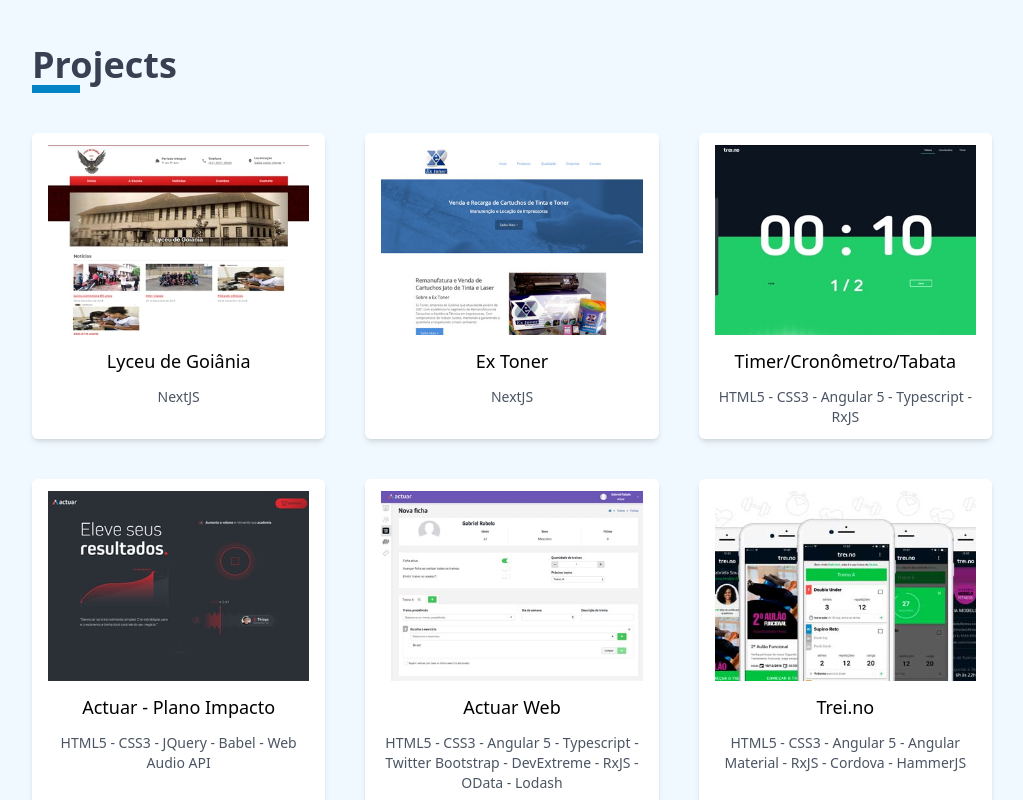
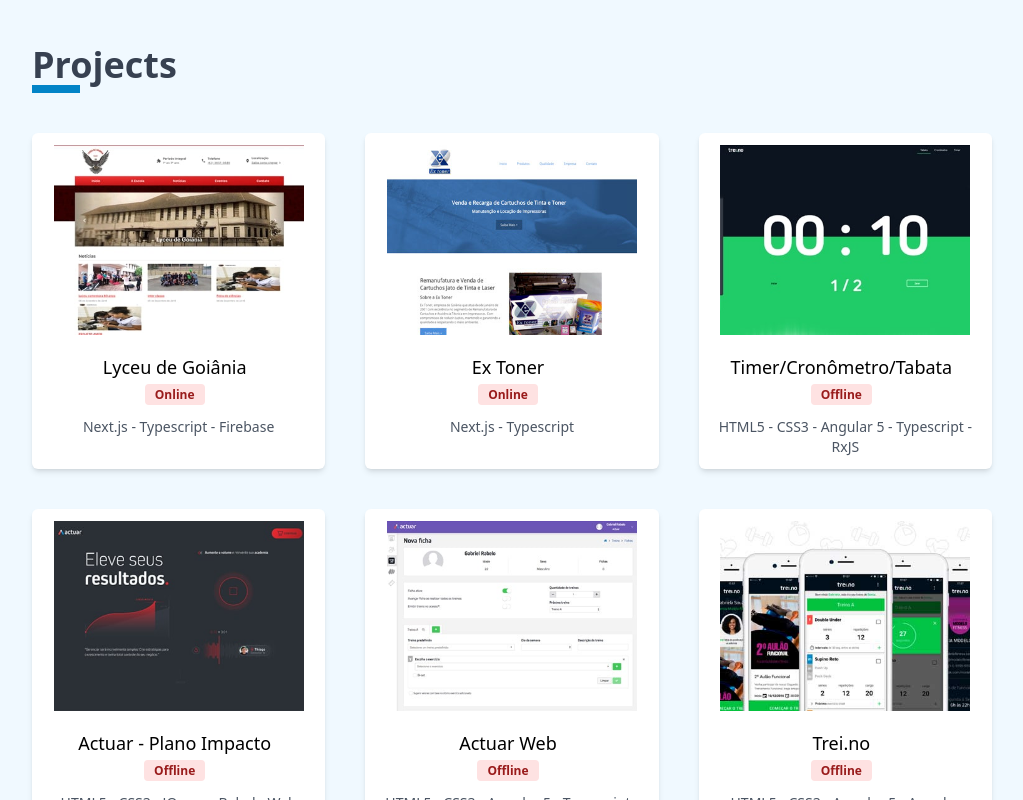
Before and after one commit to gabrielima/gabrielima.com, a Next.js app: page / in a window 1280 px wide. Shown: the part 880-1680 px from the top of the page, without its empty margins (128-1151 px from the left). Built offline with nearby package versions, Linux system fonts and the light colour scheme.

Commit message:
add resume

```diff
--- a/src/components/Home/Hero.tsx
+++ b/src/components/Home/Hero.tsx
@@ -1,7 +1,8 @@
 const styles = {
   hero: "max-w-7xl mx-auto lg:w-full pb-8 sm:pb-16 lg:pb-18 xl:pb-20 px-4 sm:px-6 lg:px-8 mt-10 sm:mt-12 md:mt-16 lg:mt-20 xl:mt-28",
   title: "text-4xl font-extrabold text-gray-900 sm:text-5xl md:text-6xl",
-  subtitle: "mt-3 text-base text-gray-500 sm:mt-5 sm:text-lg sm:max-w-xl mx-auto md:mt-5 md:text-xl",
+  subtitle:
+    "mt-3 text-base text-gray-500 sm:mt-5 sm:text-lg sm:max-w-xl mx-auto md:mt-5 md:text-xl",
   button:
     "w-full flex items-center justify-center px-8 py-3 border border-transparent text-base font-medium rounded-md",
   button1: "text-white bg-sky-600 hover:bg-sky-700 md:text-lg",
@@ -25,7 +26,11 @@
           </a>
         </div>
         <div className="mt-3 sm:mt-0 sm:ml-3">
-          <a href="#" className={`${styles.button} ${styles.button2}`}>
+          <a
+            href="/Resume - Gabriel de Lima Rabelo.pdf"
+            className={`${styles.button} ${styles.button2}`}
+            target="_blank"
+            rel="noreferrer">
             Resume
           </a>
         </div>
--- a/src/components/ProjectCard.tsx
+++ b/src/components/ProjectCard.tsx
@@ -5,18 +5,35 @@
   item: "flex flex-col text-center px-4 py-3 bg-white rounded-md shadow-md",
   itemDisabled: "pointer-events-none",
   img: "w-70%",
-  title: "mt-3 text-lg",
+  title: "mt-3 text-lg mr-2",
   stack: "mt-3 text-sm text-gray-600",
+  badge: "bg-red-100 text-red-800 text-xs font-semibold mr-2 px-2.5 py-0.5 rounded",
+  badgeDanger: "dark:bg-red-200 dark:text-red-900",
+  badgeSuccess: "dark:bg-green-200 dark:text-green-900",
 };
 
 const ProjectCard = ({ project }: any) => (
   <a
     href={project.link}
-    className={`${styles.item} ${!project.link && styles.itemDisabled}`}
+    className={`${styles.item} ${!project.online && styles.itemDisabled}`}
     target="_blank"
     rel="noopener nofollow">
-    <Image width={250} height={190} src={project.image} alt={project.name} className={styles.img} />
+    <div>
+      <Image
+        width={250}
+        height={190}
+        src={project.image}
+        alt={project.name}
+        className={styles.img}
+      />
+    </div>
     <span className={styles.title}>{project.name}</span>
+    <div>
+      <span
+        className={`${styles.badge} ${project.online ? styles.badgeSuccess : styles.badgeDanger}`}>
+        {project.online ? "Online" : "Offline"}
+      </span>
+    </div>
     <span className={styles.stack}>{project.stack.join(" - ")}</span>
   </a>
 );
--- a/src/data/projects.json
+++ b/src/data/projects.json
@@ -6,7 +6,7 @@
     "online": true,
     "gradient": ["#8e0e00", "#1f1c18"],
     "link": "https://lyceudegoiania.com.br",
-    "stack": ["NextJS"]
+    "stack": ["Next.js", "Typescript", "Firebase"]
   },
   {
     "name": "Ex Toner",
@@ -15,13 +15,13 @@
     "online": true,
     "gradient": ["#3a7bd5", "#3a6073"],
     "link": "http://extoner.com.br",
-    "stack": ["NextJS"]
+    "stack": ["Next.js", "Typescript"]
   },
   {
     "name": "Timer/Cronômetro/Tabata",
     "type": "Web Application",
     "image": "/projects/actuar/timers.jpg",
-    "online": true,
+    "online": false,
     "gradient": ["#093028", "#237a57"],
     "link": "http://trei.no/timer",
     "stack": ["HTML5", "CSS3", "Angular 5", "Typescript", "RxJS"]
@@ -39,7 +39,7 @@
     "name": "Actuar Web",
     "type": "Web Application",
     "image": "/projects/actuar/actuar-web.jpg",
-    "online": true,
+    "online": false,
     "gradient": ["#41295a", "#2f0743"],
     "link": "https://actuar.com",
     "stack": [
@@ -58,7 +58,7 @@
     "name": "Trei.no",
     "type": "Hybrid Mobile Application",
     "image": "/projects/actuar/treino.jpg",
-    "online": true,
+    "online": false,
     "gradient": ["#09714b", "#092917"],
     "link": "https://trei.no",
     "stack": ["HTML5", "CSS3", "Angular 5", "Angular Material", "RxJS", "Cordova", "HammerJS"]
@@ -67,7 +67,7 @@
     "name": "Afig",
     "type": "Web Application",
     "image": "/projects/actuar/afig.jpg",
-    "online": true,
+    "online": false,
     "gradient": ["#11998e", "#38ef7d"],
     "link": "https://afig.actuar.com",
     "stack": [
@@ -121,7 +121,7 @@
     "name": "Bus Gyn",
     "type": "Progressive Web App",
     "image": "/projects/bus-gyn/bus-gyn.jpg",
-    "online": true,
+    "online": false,
     "gradient": ["#fe8c00", "#f83600"],
     "link": "http://gabrielima.github.io/bus-gyn",
     "stack": ["HTML5", "CSS3", "Javascript", "Service Workers"]
@@ -130,7 +130,7 @@
     "name": "MinhaUFG",
     "type": "Landing Page",
     "image": "/projects/minha-ufg/minha-ufg-landing.jpg",
-    "online": true,
+    "online": false,
     "gradient": ["#00c6ff", "#0072ff"],
     "link": "http://minha.ufg.br",
     "stack": ["HTML5", "SASS", "Javascript", "Material Design"]
@@ -139,7 +139,7 @@
     "name": "MinhaUFG- Admin",
     "type": "Web Application",
     "image": "/projects/minha-ufg/minha-ufg-admin.jpg",
-    "online": true,
+    "online": false,
     "gradient": ["#1A5D9D", "#0F527F"],
     "link": "http://minha.ufg.br/admin",
     "stack": ["HTML5", "SASS", "AngularJS", "Firebase", "Material Design"]
@@ -148,7 +148,7 @@
     "name": "MinhaUFG - PWA",
     "type": "Progressive Web App",
     "image": "/projects/minha-ufg/minha-ufg-pwa.jpg",
-    "online": true,
+    "online": false,
     "gradient": ["#00c6ff", "#2781BD"],
     "link": "http://minha.ufg.br/app",
     "stack": ["HTML5", "SASS", "Angular 4", "Firebase", "Material Design"]
@@ -157,7 +157,7 @@
     "name": "Image Editing",
     "type": "Web Application",
     "image": "/projects/image-editing/image-editing.jpg",
-    "online": true,
+    "online": false,
     "gradient": ["#E65F30", "#162937"],
     "link": "http://gabrielima.github.io/image-editing/",
     "stack": ["HTML5", "CSS3", "Javascript", "JQuery"]
@@ -166,7 +166,7 @@
     "name": "Calculadoria",
     "type": "Website",
     "image": "/projects/calculadoria/calculadoria.jpg",
-    "online": true,
+    "online": false,
     "gradient": ["#000428", "#004e92"],
     "link": "http://www.calculadoria.com.br/",
     "stack": ["HTML5", "CSS3", "Javascript"]
@@ -175,7 +175,7 @@
     "name": "Route 66",
     "type": "E-commerce - Only Front-End",
     "image": "/projects/route66/route66.jpg",
-    "online": true,
+    "online": false,
     "gradient": ["#AC3B44", "#F7D143"],
     "link": "http://route66mi.com.br",
     "stack": ["HTML5", "SASS", "Javascript", "JQuery"]
@@ -193,7 +193,7 @@
     "name": "FGSL - Fórum Goiano de Software Livre",
     "type": "Website",
     "image": "/projects/fgsl/fgsl.jpg",
-    "online": true,
+    "online": false,
     "gradient": ["#18292D", "#C8A240"],
     "link": "http://2016.fgsl.net",
     "stack": ["HTML5", "CSS3", "Javascript", "JQuery"]
```
Also changed, not shown: 1 other file (tests, documents, lock files or other folders).
